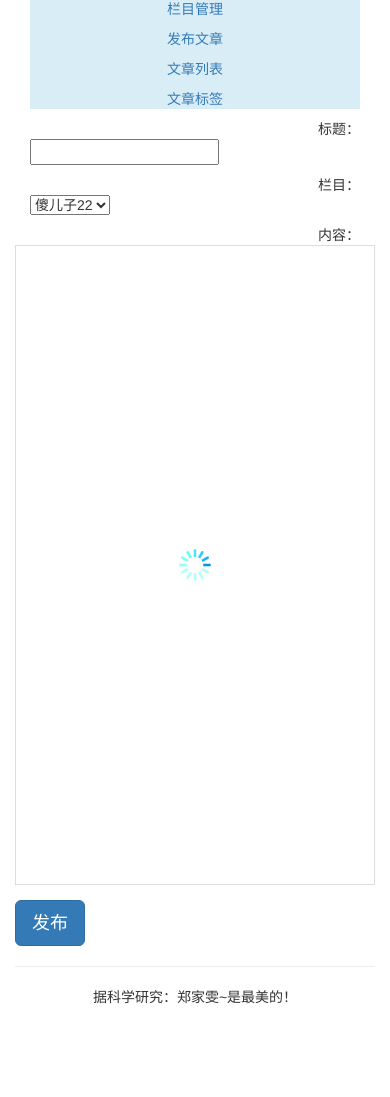
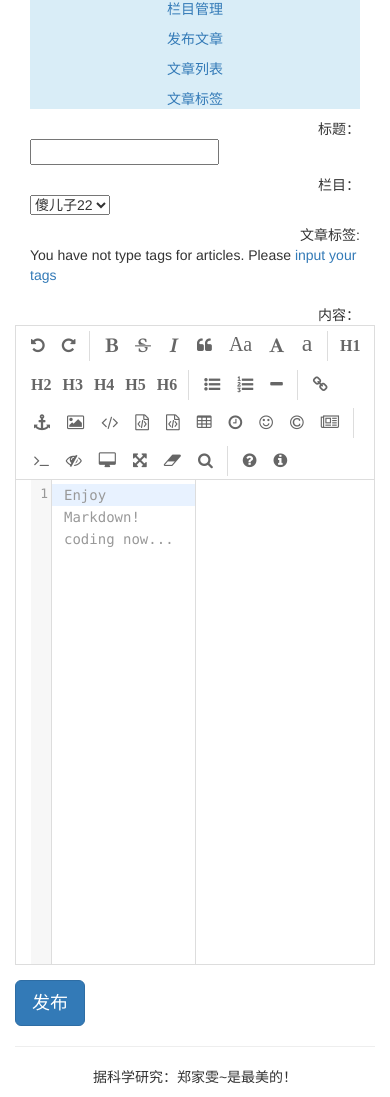
Before and after one commit to duyedoudou/django_first, a Django app: page /article/article-post/ in a window 390 px wide. Shown: the part 213-1310 px from the top of the page. Before the commit the page ends 1217 px from the top, so only its background shows below. Run offline with Django 3.2, Linux system fonts and the light colour scheme; a user stored in the database is signed in; data comes from the database, SQL or seed files in the repository; both versions use the stored data as it was after the commit.

Commit message:
选择标签
在发布和修改文章时候选择标签

```diff
--- a/article/views.py
+++ b/article/views.py
@@ -8,6 +8,7 @@ from .models import ArticleColumn,ArticlePost,ArticleTag
 from .forms import ArticleColumnForm,ArticlePostForm,ArticleTagFrom
 from django.core.paginator import Paginator,EmptyPage,PageNotAnInteger
 
+import json
 
 # 增加栏目
 @login_required(login_url='/account/login/')
@@ -71,6 +72,12 @@ def article_post(request):
                 new_article.author = request.user
                 new_article.column = request.user.article_column.get(id=request.POST['column_id'])
                 new_article.save()
+                tags = request.POST['tags']
+                if tags:
+                    for atag in json.loads(tags):
+                        tag = request.user.tag.get(tag=atag)
+                        new_article.article_tag.add(tag)
+
                 return HttpResponse('1')
             except:
                 return HttpResponse('2')
@@ -79,9 +86,11 @@ def article_post(request):
     else:
         article_post_form = ArticlePostForm()
         article_columns = request.user.article_column.all()
+        article_tags = request.user.tag.all()    # 文章标签
         return render(request,'article/column/article_post.html',
                       {'article_post_form':article_post_form,
-                       'article_columns':article_columns})
+                       'article_columns':article_columns,
+                       'article_tags':article_tags})
 
 
 # 文章标题列表
@@ -131,20 +140,29 @@ def redit_article(request,article_id):
         article = ArticlePost.objects.get(id=article_id)
         this_article_form = ArticlePostForm(initial={'title':article.title})
         this_article_column = article.column
+        article_tags = request.user.tag.all()  # 文章标签
         return render(request,'article/column/redit_article.html',
                       {
                           'article':article,
                           'article_columns':article_columns,
                           'this_article_column':this_article_column,
-                          'this_article_form':this_article_form
+                          'this_article_form':this_article_form,
+                          'article_tags':article_tags,   # 文章标签
                       })
-    else:
+
+    if request.method == 'POST':
         redit_article = ArticlePost.objects.get(id=article_id)
         try:
             redit_article.column = request.user.article_column.get(id=request.POST['column_id'])
             redit_article.title = request.POST['title']
             redit_article.body = request.POST['body']
             redit_article.save()
+            tags = request.POST['tags']                 # 文章标签
+            if tags:
+                for atag in json.loads(tags):
+                    tag = request.user.tag.get(tag=atag)
+                    redit_article.article_tag.add(tag)
+
             return HttpResponse('1')
         except:
             return HttpResponse('2')
@@ -178,10 +196,10 @@ def article_tag(request):
 @require_POST
 @csrf_exempt
 def del_article_tag(request):
-    tag_id = require_POST['tag_id']
+    tag_id = request.POST['tag_id']
     try:
         tag = ArticleTag.objects.get(id=tag_id)
         tag.delete()
-        return HttpResponse('1')
+        return HttpResponse("1")
     except:
-        return HttpResponse('2')
+        return HttpResponse("2")
--- a/templates/article/column/article_post.html
+++ b/templates/article/column/article_post.html
@@ -28,6 +28,19 @@
             </div>
         </div>
 
+        <div class="row" style="margin-top: 10px;">
+            <div class="col-md-2 text-right"><span>文章标签:</span></div>
+            <div class="col-md-10 text-left">
+                {% for tag in article_tags %}
+                <label class="checkbox-inline">
+                    <input class="tagcheckbox" type="checkbox" id="{{ tag.id }}" name="article_tag" value="{{ tag.tag }}"> {{ tag.tag }}
+                </label>
+                {% empty %}
+                <p>You have not type tags for articles. Please <a href="{% url 'article:article_tag' %}">input your tags</a></p>
+                {% endfor %}
+            </div>
+        </div>
+
         <div class="row" style="margin-top:10px;">
             <div class="col-md-2 text-right"><span>内容：</span></div>
 {#                <div class="col-md-10 text-left">{{ article_post_form.body }}</div>#}
@@ -46,16 +59,22 @@
 
     <script type="text/javascript" src="{% static 'js/jquery.js' %}"></script>
     <script type="text/javascript" src="{% static 'js/layer.js' %}"></script>
+    <script type="text/javascript" src="{% static 'js/json2.js' %}"></script>
     <script type="text/javascript">
         function publish_article(){
             var title = $('#id_title').val();
             var column_id = $('#which_column').val();
             var body = $('#id_body').val();
+
+            var article_tags = [];
+            $.each($("input[name='article_tag']:checked"), function(){article_tags.push($(this).val());});
+
             $.ajax(
                 {
                     url:'{% url 'article:article_post' %}',
                     type:'POST',
-                    data:{'title':title,'body':body,'column_id':column_id},
+                    data:{'title':title,'body':body,'column_id':column_id,
+                    "tags":JSON.stringify(article_tags)},
                     success:function (e)
                     {
                         if (e=='1')
--- a/templates/article/list/article_content.html
+++ b/templates/article/list/article_content.html
@@ -22,6 +22,10 @@
                 {{ total_views }} view{{ total_views | pluralize }}
             </span>
             </div>
+
+            <p> <span style="margin-right:10px"><strong>Tags:</strong></span>
+                {{ article.article_tag.all | join:',' }}
+            </p>
 
         </P>
         </header>
```
Also changed, not shown: templates/article/column/redit_article.html (+19 -1 lines), db.sqlite3.
